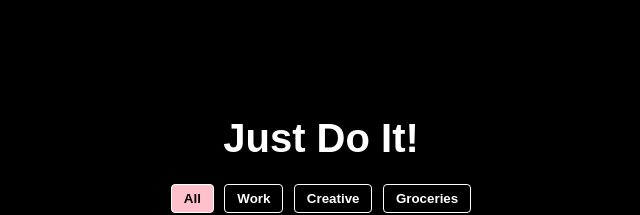
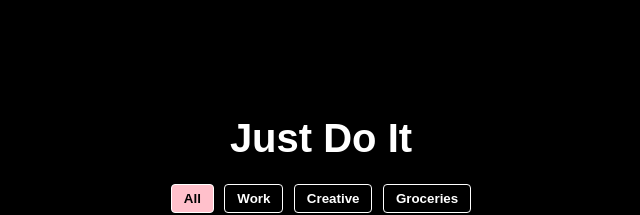
Before and after one commit to tthorntonpng/Just-Do-It, a plain HTML site: page index.html in a window 1280 px wide. Shown: the part 216-431 px from the top of the page, without its empty margins (319-959 px from the left). Drawn offline with Linux system fonts and the light colour scheme.

Commit message:
Fix heading text and add newline at end of file

```diff
--- a/index.html
+++ b/index.html
@@ -8,7 +8,7 @@
 </head>
 <body>
   <div class="container">
-    <h1>Just Do It!</h1>
+    <h1>Just Do It</h1>
 
     <div class="filter-container">
       <button class="filter active" data-category="all">All</button>
```
